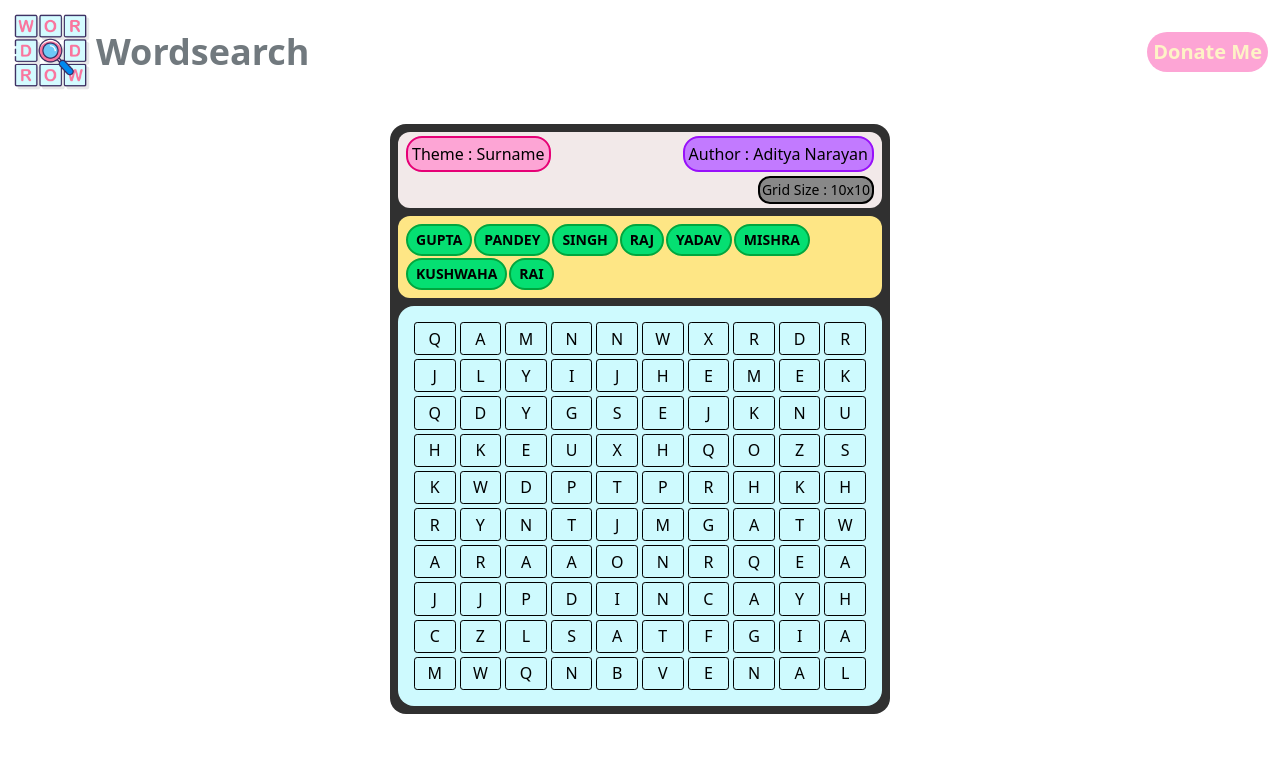
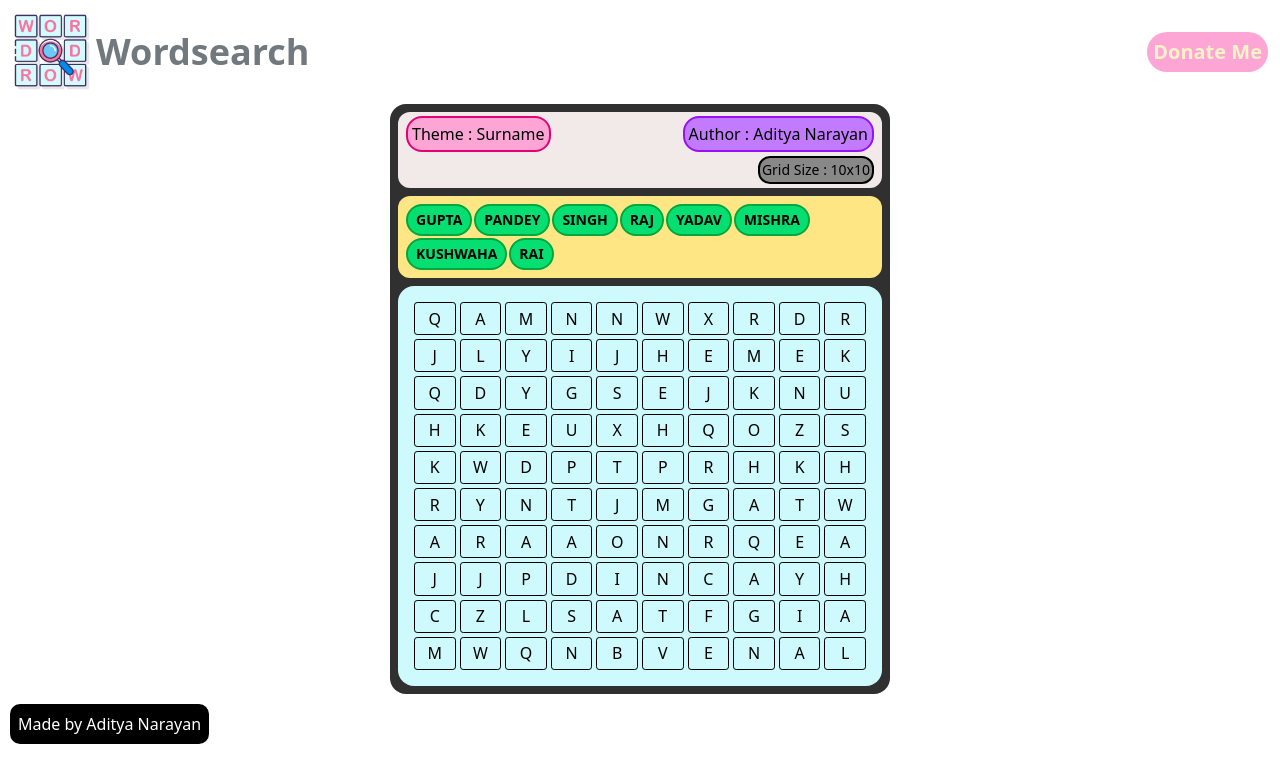
Before and after one commit to The-Wee-Lad/WordSearch-Game, a React (Vite) app: page / in a window 1280 px wide. Shown: the top 782 px of the page. Built offline with nearby package versions, Linux system fonts and the light colour scheme.

Commit message:
add author

```diff
--- a/src/App.jsx
+++ b/src/App.jsx
@@ -30,7 +30,7 @@ let content = {info : {theme:"Surname", author:"Aditya Narayan", createdAt:"test
       <Header/>
 
       <Wordsearch content = {content}/>
-
+      <a href="https://github.com/The-Wee-Lad"><div className='m-2 bg-black text-white border-2 rounded-xl w-fit p-2'>Made by Aditya Narayan</div></a>
     </>
   )
 }
--- a/src/components/Wordsearch.jsx
+++ b/src/components/Wordsearch.jsx
@@ -9,7 +9,7 @@ function Wordsearch({content}) {
     let [solvedStrings, setSolvedStrings] = useState(new Set());
 
     return (
-        <div className='flex flex-col max-w-[500px] m-auto mt-5 justify-center gap-2 p-2 bg-[#303030] rounded-2xl overflow-clip'>
+        <div className='flex flex-col max-w-[500px] m-auto justify-center gap-2 p-2 bg-[#303030] rounded-2xl overflow-clip'>
             <Info info={content.info}/>
             <Solutions solvedStrings={solvedStrings} solutions={solution} />
             <div className="flex justify-center ">
```
